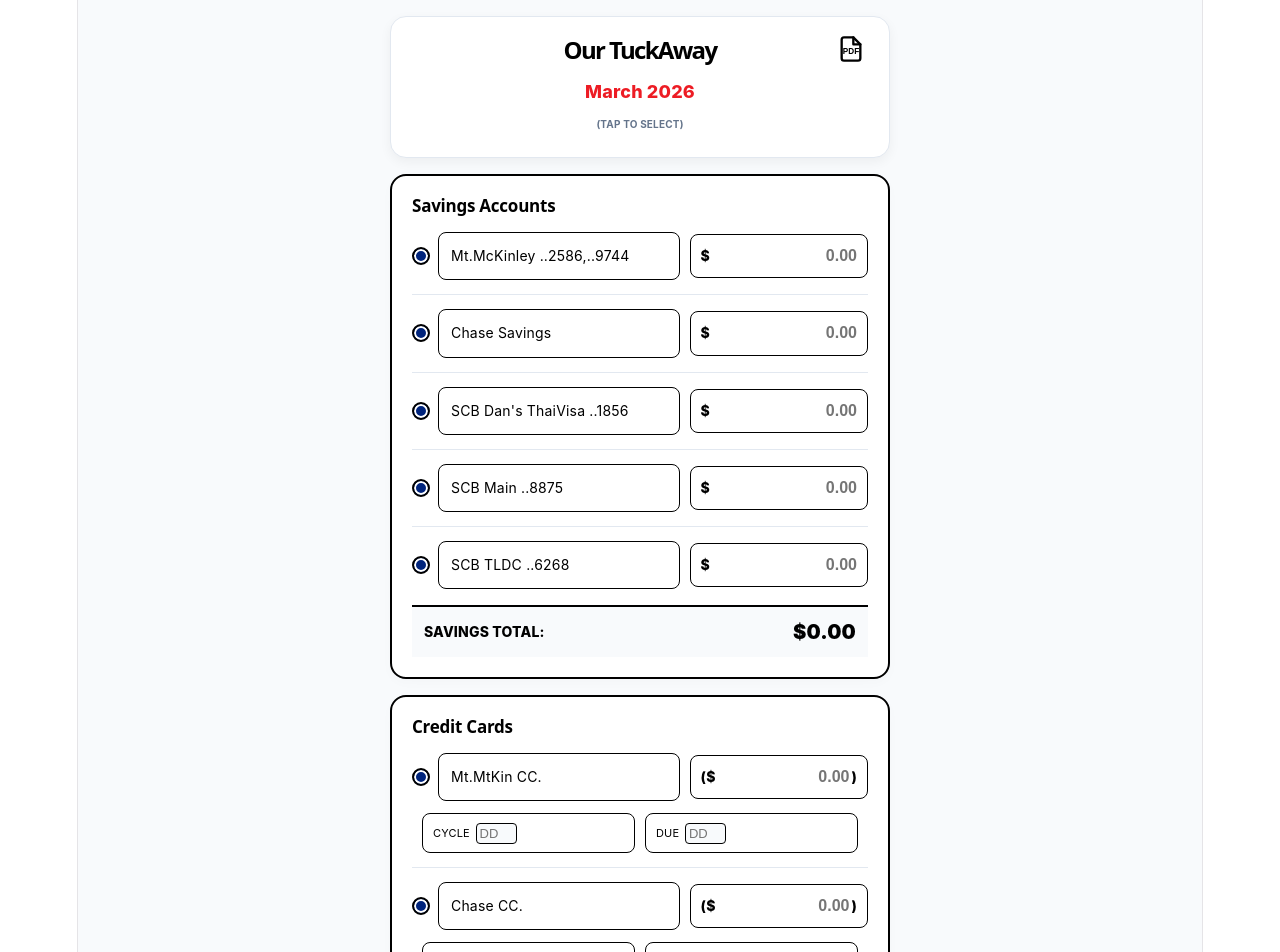
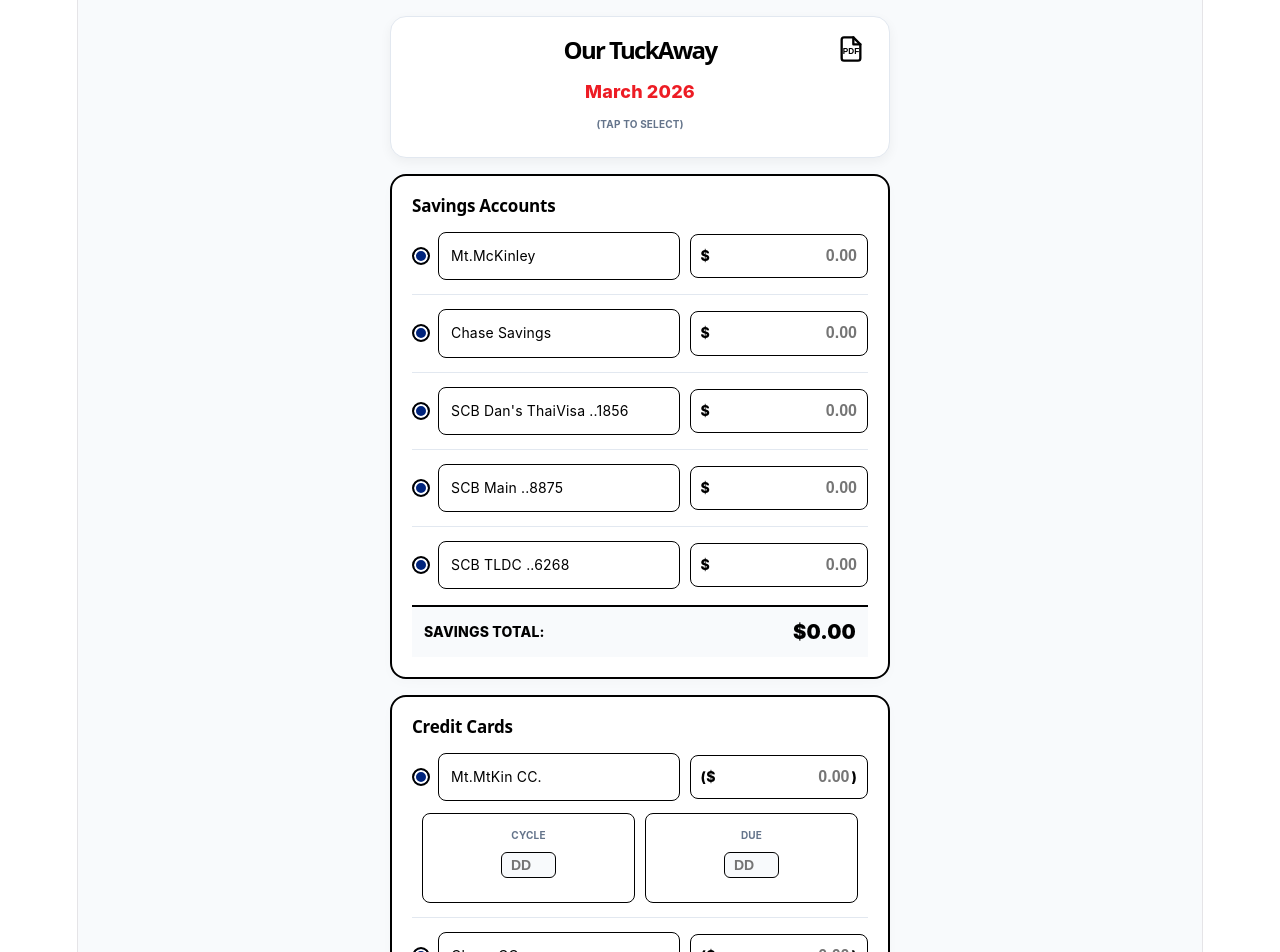
Before and after one commit to dnatisdale/our-tuckaway-app, a React (Vite) app: page / in a window 1280 px wide. Shown: the top 952 px of the page. Built offline with nearby package versions, Linux system fonts and the light colour scheme.

Commit message:
Update FinanceApp.jsx

```diff
--- a/src/FinanceApp.jsx
+++ b/src/FinanceApp.jsx
@@ -43,7 +43,7 @@ export default function FinanceApp() {
 
   // Initial State Models
   const [accounts, setAccounts] = useState([
-    { id: 1, bank: "Mt.McKinley ..2586,..9744", bal: "", isHidden: false },
+    { id: 1, bank: "Mt.McKinley", bal: "", isHidden: false },
     { id: 2, bank: "Mt.MtKin CC.", bal: "", cycle: "", due: "", isHidden: false },
     { id: 3, bank: "Chase Savings", bal: "", isHidden: false },
     { id: 4, bank: "Chase CC.", bal: "", cycle: "", due: "", isHidden: false },
@@ -306,25 +306,27 @@ export default function FinanceApp() {
               {!cc.isHidden && (
                 <div style={{ display: "flex", gap: "10px", paddingLeft: "10px", paddingRight: "10px" }}>
                   {/* Cycle Date */}
-                  <div style={{ flex: 1, background: "#fff", borderRadius: "8px", padding: "6px 10px", border: "1px solid #000" }}>
-                    <div style={{ display: "flex", justifyContent: "space-between", alignItems: "center" }}>
-                      <div style={{ display: "flex", alignItems: "center", gap: "6px" }}>
-                         <span style={{ fontSize: "11px", color: "#000", fontWeight: "normal", textTransform: "uppercase" }}>Cycle</span>
-                         <input type="number" min="1" max="31" placeholder="DD" value={cc.cycle || ""} onChange={e => updateAccount(cc.id, "cycle", e.target.value)} style={{ width: "35px", background: "#f8fafc", border: "1px solid #000", borderRadius: "4px", padding: "2px", color: "#000", fontSize: "13px", fontWeight: "normal", outline: "none", textAlign: "center" }} />
-                      </div>
-                      <DaysIndicator days={calculateDaysUntil(cc.cycle)} type="cycle" />
-                    </div>
+                  <div style={{ flex: 1, background: "#fff", borderRadius: "8px", padding: "8px", border: "1px solid #000", display: "flex", flexDirection: "column", alignItems: "center", gap: "4px" }}>
+                     <span style={{ fontSize: "10px", color: "#64748b", fontWeight: "700", textTransform: "uppercase" }}>Cycle</span>
+                     <input
+                       type="number" min="1" max="31" placeholder="DD"
+                       value={cc.cycle || ""}
+                       onChange={e => updateAccount(cc.id, "cycle", e.target.value)}
+                       style={{ width: "45px", background: "#f8fafc", border: "1.5px solid #000", borderRadius: "6px", padding: "4px", color: "#000", fontSize: "14px", fontWeight: "800", outline: "none", textAlign: "center" }}
+                     />
+                     <DaysIndicator days={calculateDaysUntil(cc.cycle)} type="cycle" />
                   </div>
 
                   {/* Due Date */}
-                  <div style={{ flex: 1, background: "#fff", borderRadius: "8px", padding: "6px 10px", border: "1px solid #000" }}>
-                    <div style={{ display: "flex", justifyContent: "space-between", alignItems: "center" }}>
-                      <div style={{ display: "flex", alignItems: "center", gap: "6px" }}>
-                         <span style={{ fontSize: "11px", color: "#000", fontWeight: "normal", textTransform: "uppercase" }}>Due</span>
-                         <input type="number" min="1" max="31" placeholder="DD" value={cc.due || ""} onChange={e => updateAccount(cc.id, "due", e.target.value)} style={{ width: "35px", background: "#f8fafc", border: "1px solid #000", borderRadius: "4px", padding: "2px", color: "#000", fontSize: "13px", fontWeight: "normal", outline: "none", textAlign: "center" }} />
-                      </div>
-                      <DaysIndicator days={calculateDaysUntil(cc.due)} type="due" />
-                    </div>
+                  <div style={{ flex: 1, background: "#fff", borderRadius: "8px", padding: "8px", border: "1px solid #000", display: "flex", flexDirection: "column", alignItems: "center", gap: "4px" }}>
+                     <span style={{ fontSize: "10px", color: "#64748b", fontWeight: "700", textTransform: "uppercase" }}>Due</span>
+                     <input
+                       type="number" min="1" max="31" placeholder="DD"
+                       value={cc.due || ""}
+                       onChange={e => updateAccount(cc.id, "due", e.target.value)}
+                       style={{ width: "45px", background: "#f8fafc", border: "1.5px solid #000", borderRadius: "6px", padding: "4px", color: "#000", fontSize: "14px", fontWeight: "800", outline: "none", textAlign: "center" }}
+                     />
+                     <DaysIndicator days={calculateDaysUntil(cc.due)} type="due" />
                   </div>
                 </div>
               )}
```
